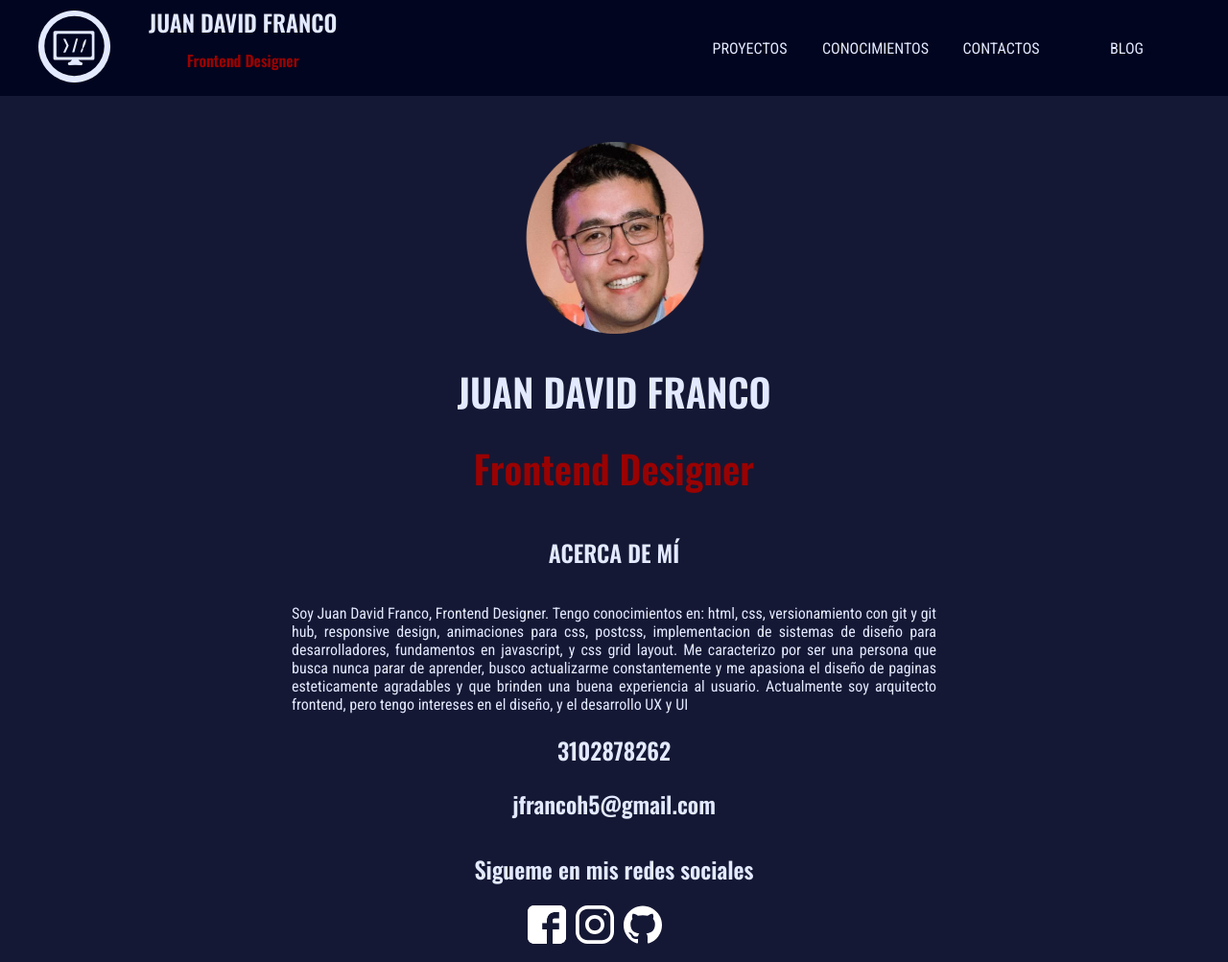
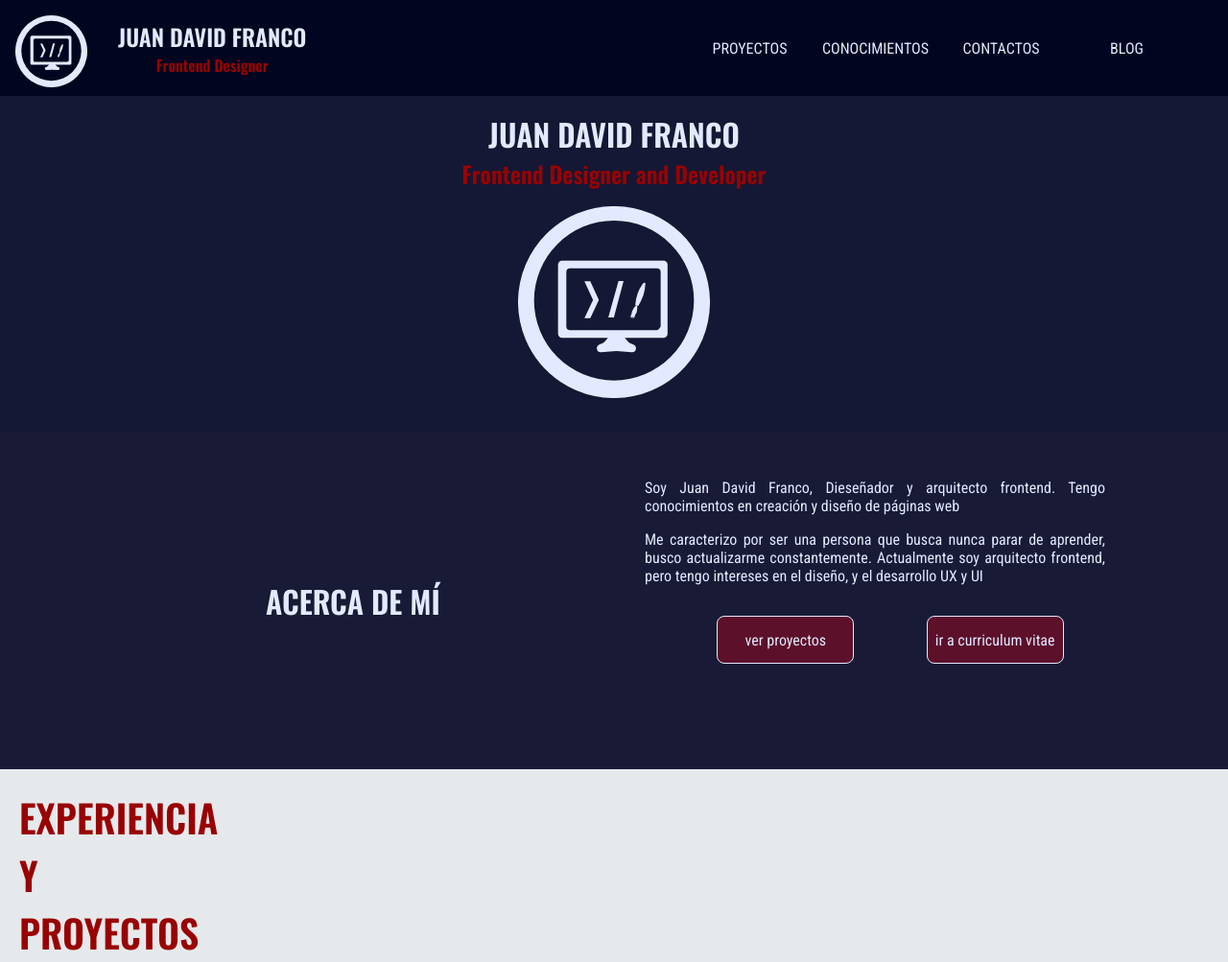
Before and after one commit to juan1988-tech/juan1988-tech.gituhb.io, a plain HTML site: page index.html in a window 1280 px wide. Shown: the top 1003 px of the page at 96% size. Drawn offline with nearby package versions, Linux system fonts and the light colour scheme.

Commit message:
ajuste al hero informacion personal

```diff
--- a/dev/scss/components/__header.scss
+++ b/dev/scss/components/__header.scss
@@ -1,6 +1,6 @@
 @import '../lib/variables.scss';
 
-header
+.header
 {
 background-color: $dark-blue;
 color: $white-title;
@@ -15,9 +15,10 @@ position: sticky;
 top: 0;
 }
 
-header a{
+.header a{
     text-decoration: none;
 }
+
 .cabecera-1
 {
 margin: 0em 5em;
@@ -26,12 +27,29 @@ flex-direction: column;
 align-items: center;
 }
 
-.back-link{
+.header__logo{
+    justify-content: center;
     display: inline-flex;
     flex-direction: row;
+    height: 100px;
 }
 
-.navegador
+.header__logo-titles{
+    display: flex;
+    flex-direction: column;
+    justify-content: center;
+    align-items: center;
+    padding: 1em;
+}
+
+.header__logo-figure{
+    padding: 1em;
+    height: inherit;
+    margin: 0px;
+}
+
+
+.header__navigator
 {
 display: flex;
 width: auto;
@@ -39,13 +57,13 @@ margin: 0px 40px;
 height: inherit;
 }
 
-.navegador nav
+.header__navigator nav
 {
 justify-content: space-evenly;
 height: inherit;
 }
 
-.navegador nav ul
+.header__navigator nav ul
 {
 display: flex;
 flex-direction: row;
@@ -56,14 +74,14 @@ padding: 0px;
 height: inherit;
 }
 
-.navegador ul li
+.header__navigator ul li
 {
 list-style: none;
 padding: 0px 10px 0px 10px;
 height: 100%;
 }
 
-.navegador ul li a
+.header__navigator ul li a
 {
 display: inline-flex;
 text-decoration: none;
@@ -74,7 +92,7 @@ justify-content: center;
 /* border: 1px solid red; */
 width: 111px;
 }
-.navegador ul li a:hover
+.header__navigator ul li a:hover
 {
 color: #990202;
 transition-duration: 0.5s;
--- a/dev/scss/components/__hero.scss
+++ b/dev/scss/components/__hero.scss
@@ -1,11 +1,14 @@
-#hero
+@import '../lib/titles.scss';
+@import '../lib/variables.scss';
+
+.hero
 {
-background-color: #151834;
-color: #e3eaff;
+background-color: #191b36;
+color: $white-title;
 justify-content: space-between;
 height: auto;
 margin: 0px;
-padding: 2em 2em 2em 2em;
+//padding: 1em 1em 1em 1em;
 display: flex;
 justify-content: center;
 text-align: center;
@@ -13,23 +16,109 @@ flex-direction: column;
 align-items: center;
 }
 
-#hero-photo{
-padding: 1em;
-margin: 0px;
-text-align: center;
+.hero__portrait{
+   // border-bottom: 1px solid $white-title;
+    width: 100vw;
+    background-color: $background-blue;
+    padding: 1em;
+}
+
+.hero__portrait-information{
+    width: 100%;
+    height: 319px;
+    padding: 1em;
+    display: flex;
+    flex-direction: row;
+    justify-content: center;
+}
+
+.hero__portrait-title{
+    justify-content: center;
+    width: 40vw;
+    display: flex;
+    align-items: center;
+    justify-content: center;
+    padding: 1em;
 }
 
 .hero-p{
 display: block;
-width: 44em;
+width: 40vw;
 text-align: center;
+padding: 1em;
 }
 
 .hero-p p{
 text-align: justify;
 margin: 1em;
+align-items: center;
+justify-content: center;
 }
 
+.hero-p__buttons{
+    width: 40vw;
+    display: inline-flex;
+    justify-content: space-evenly;
+    padding: 1em;
+}
 .social-media-title{
     margin-bottom: .5em;
 }
+
+.hero-p__buttons a{
+    text-decoration: none;
+    color: $white-title;
+    border: .5px solid $white-title;
+    border-radius: .5em;
+    width: 125px;
+    height: 2em;
+    padding: .5em;
+    display: inline-flex;
+    justify-content: center;
+    align-items: center;
+    background-color: $purple-button;
+    &:hover {
+        background-color: $background-white;
+        color: $purple-button;
+        transition-duration: 0.5s;
+        border: 1px solid $purple-button;
+    }
+}
+
+.redes-sociales
+{
+display: inline-flex;
+flex-direction: row;
+width: 180px;
+justify-content: space-between;
+width: auto;
+padding-bottom: 1em;
+}
+
+
+.redes-sociales a:first-child
+{
+width: 40px;
+height: 40px;
+margin-left: 10px;
+background-image: url('../../dev/social-media/facebook.svg');
+background-size: 40px 40px;
+}
+
+.redes-sociales a:nth-child(2)
+{
+width: 40px;
+height: 40px;
+margin-left: 10px;
+background-image: url('../../dev/social-media/instagram.svg');
+background-size: 40px 40px;
+}
+
+.redes-sociales a:nth-child(3)
+{
+width: 40px;
+height: 40px;
+margin-left: 10px;
+background-image: url('../../dev/social-media/github.svg');
+background-size: 40px 40px;
+}
--- a/dev/scss/lib/titles.scss
+++ b/dev/scss/lib/titles.scss
@@ -1,13 +1,13 @@
 @import './variables.scss';
 
 .title_white{
-margin: 10px 0px 10px 0px;
+margin: 0;
 color: $white-title;
 text-align: center;
 font-size: $title_h1;
 }
 
-.title_white__h2{
+.title_white_h2{
     @extend .title_white;
     font-size: $title_h2;
     }
@@ -21,7 +21,7 @@ font-size: $title_h1;
     }
 
 .title_red{
-margin: 10px 0px 20px 0px;
+margin: 0;
 color: $red-title;
 text-align: center;
 font-size: $title_h1;
--- a/dev/scss/lib/variables.scss
+++ b/dev/scss/lib/variables.scss
@@ -5,6 +5,7 @@ $red-title:#990202;
 //BACKGPRUND-COLORS
 $background-blue: #151834;
 $background-white: #e6e9eb;
+$purple-button: #5c102a;
 
 //FONTS & BORDER COLORS
 $purple: #51015c;
--- a/dev/scss/portfolio.scss
+++ b/dev/scss/portfolio.scss
@@ -6,44 +6,6 @@
 @import './components/__footer';
 @import './components/__skills';
 
-
-.redes-sociales
-{
-display: inline-flex;
-flex-direction: row;
-width: 180px;
-justify-content: space-between;
-width: auto;
-padding-bottom: 1em;
-}
-
-
-.redes-sociales a:first-child
-{
-width: 40px;
-height: 40px;
-margin-left: 10px;
-background-image: url('../../dev/social-media/facebook.svg');
-background-size: 40px 40px;
-}
-
-.redes-sociales a:nth-child(2)
-{
-width: 40px;
-height: 40px;
-margin-left: 10px;
-background-image: url('../../dev/social-media/instagram.svg');
-background-size: 40px 40px;
-}
-
-.redes-sociales a:nth-child(3)
-{
-width: 40px;
-height: 40px;
-margin-left: 10px;
-background-image: url('../../dev/social-media/github.svg');
-background-size: 40px 40px;
-}
 
 .information
 {
--- a/index.html
+++ b/index.html
@@ -9,23 +9,23 @@
     <title>Juan David Franco</title>
 </head>
 <body>
-    <header class="cabecera">
-        <a class="cabecera_a" href="C:/Users/TRABAJO/Desktop/juan1988-tech.gituhb.io/index.html">
-         <div class="back-link">
-            <figure>
+    <header class="header">
+        <a class="logo" href="C:/Users/mando/OneDrive/Escritorio/portafolio-cv/index.html">
+         <div class="header__logo">
+            <figure class="header__logo-figure">
                 <img src="./dev/images/brand-logo.svg" height="75" width="75" />
             </figure>
-            <div class="back-link-titles">
+            <div class="header__logo-titles">
                <h3 class="title_white_h3">JUAN DAVID FRANCO</h3>
                <h4 class="title_red_h4">Frontend Designer</h4>
             </div>
            </div>
          </a>
-        <div class="navegador">
+        <div class="header__navigator">
         <nav>
             <ul>
                 <li>
-                    <a href="#title-projects">PROYECTOS</a>
+                    <a href="#proyectos__experiencia">PROYECTOS</a>
                 </li>
                 <li>
                     <a href="#conocimientos">CONOCIMIENTOS</a>
@@ -40,38 +40,45 @@
         </nav>
         </div>
     </header>
-<section id="hero">
+<section class="hero">
+    <div class="hero__portrait">
+        <div>
+            <h2 class="title_white_h2">JUAN DAVID FRANCO</h2>
+            <h3 class="title_red_h3">Frontend Designer and Developer</h3>
+        </div>
         <figure id="hero-photo">
-        <img src="dev/images/portrait.png" alt="foto-Juan-David" width="200px" height="200px">
+            <img src="./dev/images/brand-logo.svg" alt="foto-Juan-David" width="200px" height="200px">
         </figure>
-    <div class="cabecera-1">
-        <h1 class="title_white">JUAN DAVID FRANCO</h1>
-        <h1 class="title_red">Frontend Designer</h1>
+
     </div>
-
-    <h2 class="title_white_h2">ACERCA DE MÍ</h2>
+    <div class="hero__portrait-information">
+        <div class="hero__portrait-title">
+            <h1 class="title_white_h2">ACERCA DE MÍ</h1>
+        </div>
         <div class ='hero-p'>
-        <p>Soy Juan David Franco, Frontend Designer. Tengo conocimientos en:
-            html, css, versionamiento con git y git hub, responsive design, animaciones para css, postcss, implementacion de sistemas de diseño para desarrolladores, fundamentos en javascript, y css grid layout.
-            Me caracterizo por ser una persona que busca nunca parar de aprender, busco actualizarme constantemente y me apasiona el diseño de paginas esteticamente agradables y que brinden una buena experiencia al usuario. Actualmente soy arquitecto frontend, pero tengo intereses en el diseño, y el desarrollo UX y UI
-                    </p>
-        <h2>3102878262</h2>
-        <h2>jfrancoh5@gmail.com</h2>
+                <p>Soy Juan David Franco, Dieseñador y arquitecto frontend. Tengo conocimientos en creación y diseño de páginas  web</p>
+                 <p>  Me caracterizo por ser una persona que busca nunca parar de aprender, busco actualizarme constantemente. Actualmente soy arquitecto frontend, pero tengo intereses en el diseño, y el desarrollo UX y UI</p>
+                 <div class="hero-p__buttons">
+                     <a href="#proyectos__experiencia">
+                         <span>
+                            ver proyectos
+                         </span>
+                    </a>
+                     <a href="https://www.behance.net/gallery/103508435/Juan-David-Franco-CV">ir a curriculum vitae</a>
                  </div>
-    <div class='social-media-title'>
-        <h2 class="second-title">Sigueme en mis redes sociales</h2>
         </div>
-    <div class="redes-sociales"  >
+            <!-- <div class="redes-sociales">
                     <a href="https://www.facebook.com/jdfranco1988" target="_blank" ><img src='dev/social-media/facebook.svg' height="40" width="40" class='facebook'></a>
                     <a href="https://www.instagram.com/jfrancoh1988/" target="_blank"></a>
                     <a href="https://github.com/juan1988-tech" target="_blank"></a>
-        <a id="title-projects"></a>
+                </div>
+                <h4>3102878262</h4>
+                <h4>jfrancoh5@gmail.com</h4>  -->
+        </div>
     </div>
 </section>
-<section class="projects">
-    <div class="projects__title-h1">
-        <h1 class="title_red"> EXPERIENCIA Y PROYECTOS DESTACADOS</h1>
-    </div>
+<h1 class="title_red" id="title-projects"> EXPERIENCIA Y PROYECTOS DESTACADOS</h1>
+<section class="projects" id="proyectos__experiencia">
     <div class="project__layout">
             <div class="project-1">
                 <div class="project-div-1">
@@ -82,7 +89,7 @@
                     <h2 class="project-title-2">Descripcion</h2>
                     <p>Proyecto de pagina web para escuela de futbol. Se usa css grid layout, animaciones en css, responsive design
                     edición de imagenes con photoshop, y git y github para versionar el proyecto
-                    </p>
+                    </p>x
                     <a class="project-a">ver proyecto</a>
                 </div>
                 <div class="project-div-3">
@@ -134,12 +141,12 @@
                     <a class="project-a">ver proyecto</a>
                 </div>
                 <div class="project-div-3">
-                    <a class="project-a" id="conocimientos">decargar repositorio</a>
+                    <a class="project-a">decargar repositorio</a>
                 </div>
             </div>
     </div>
 </section>
-<h1 class="title_red">CONOCIMIENTOS ADQUIRIDOS</h1>
+<h1 class="title_red" id="conocimientos">CONOCIMIENTOS ADQUIRIDOS</h1>
 <section class="skills-section">
     <div class="inline-skills">
         <img src="dev/social-media/html.png" width="80" height="80" id="skills-image">
```
Also changed, not shown: dev/css/portfolio.css. Lines whose indentation alone changed are shown as unchanged.
